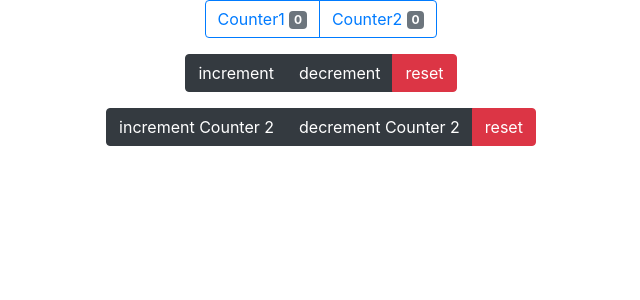
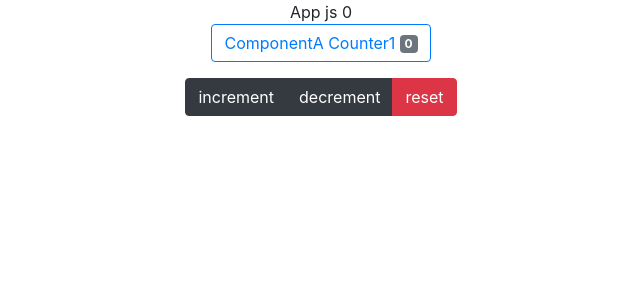
Before and after one commit to badruti94/firstapp, a React (Create React App) app: page / in a window 1280 px wide. Shown: the top 300 px of the page, without its empty margins (319-959 px from the left). Built offline with nearby package versions, Linux system fonts and the light colour scheme.

Commit message:
10 react hooks : 56. useReducer with useContext

```diff
--- a/src/App.js
+++ b/src/App.js
@@ -1,12 +1,38 @@
-import React from 'react';
+import React, { useReducer } from 'react';
 import './App.css';
-import  Counter from "./component/Counter";
+import './component/ComponentA'
+import ComponentA from './component/ComponentA';
+export const CounterContext = React.createContext()
+
+const initialState = {
+  counter: 0,
+
+}
+const reducer = (state, action) => {
+  switch (action.type) {
+    case 'increment':
+      return { ...state, counter: state.counter + action.payload }
+    case 'decrement':
+      return { ...state, counter: state.counter - action.payload }
+    case 'reset':
+      return initialState
+    default:
+      return state;
+  }
+}
 
 function App() {
+  const [state, dispatch] = useReducer(reducer, initialState)
   return (
-    <div className="App">
-      <Counter />
-    </div>
+    <CounterContext.Provider value={{ counter: state.counter, dispatch }} >
+
+      <div className="App">
+        App js {state.counter}
+        <ComponentA />
+      </div>
+    </CounterContext.Provider>
+
+
   );
 }
 
--- /dev/null
+++ b/src/component/ComponentA.js
@@ -0,0 +1,32 @@
+import { useContext } from 'react'
+import { Button, ButtonGroup, Badge } from "reactstrap";
+import { CounterContext } from '../App'
+import 'bootstrap/dist/css/bootstrap.min.css'
+
+const ComponentA = () => {
+    const counterContext = useContext(CounterContext)
+    console.log(counterContext)
+
+    const {counter, dispatch} = counterContext
+
+    return (
+        <div>
+            <ButtonGroup>
+                <Button color="primary" outline >
+                    ComponentA Counter1 <Badge color="secondary" >{counter}</Badge>
+                </Button>
+            </ButtonGroup>
+            <p></p>
+            <ButtonGroup>
+                <Button color="dark" onClick={() => dispatch({ type: 'increment', payload: 1 })} >increment</Button>
+                <Button color="dark" onClick={() => dispatch({ type: 'decrement', payload: 1 })} >decrement</Button>
+                <Button color="danger" onClick={() => dispatch({ type: 'reset' })} >reset</Button>
+            </ButtonGroup>
+            <p></p>
+
+        </div>
+
+    )
+}
+
+export default ComponentA
```
